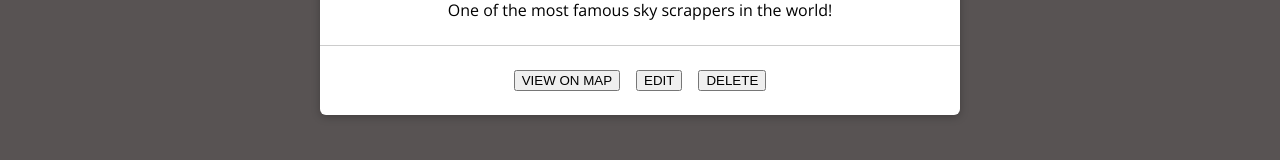
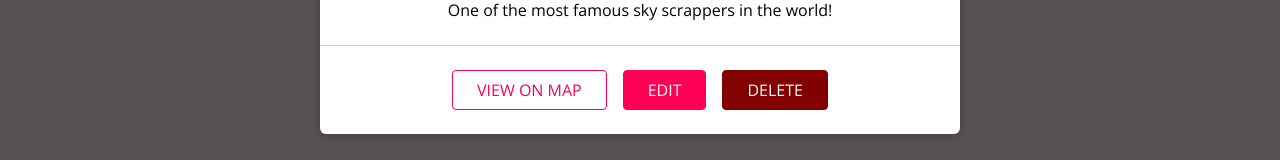
Before and after one commit to Insitium/MERN-react-frontend-01-starting-setup, a React (Create React App) app: page /u1/places in a window 1280 px wide. Shown: the part 491-651 px from the top of the page. Built offline with nearby package versions, Linux system fonts and the light colour scheme.

Commit message:
51 enhancing Buttons

```diff
--- a/src/places/components/PlaceItem.js
+++ b/src/places/components/PlaceItem.js
@@ -1,4 +1,5 @@
 import React from 'react';
+import Button from '../../shared/components/FormElements/Button';
 
 import Card from '../../shared/components/UIElements/Card';
 import './PlaceItem.css';
@@ -16,9 +17,9 @@ const PlaceItem = props => {
           <p>{props.description}</p>
         </div>
         <div className="place-item__actions">
-          <button>VIEW ON MAP</button>
-          <button>EDIT</button>
-          <button>DELETE</button>
+          <Button inverse>VIEW ON MAP</Button>
+          <Button to={`/places/${props.id}`} >EDIT</Button>
+          <Button danger>DELETE</Button>
         </div>
       </Card>
     </li>
```
